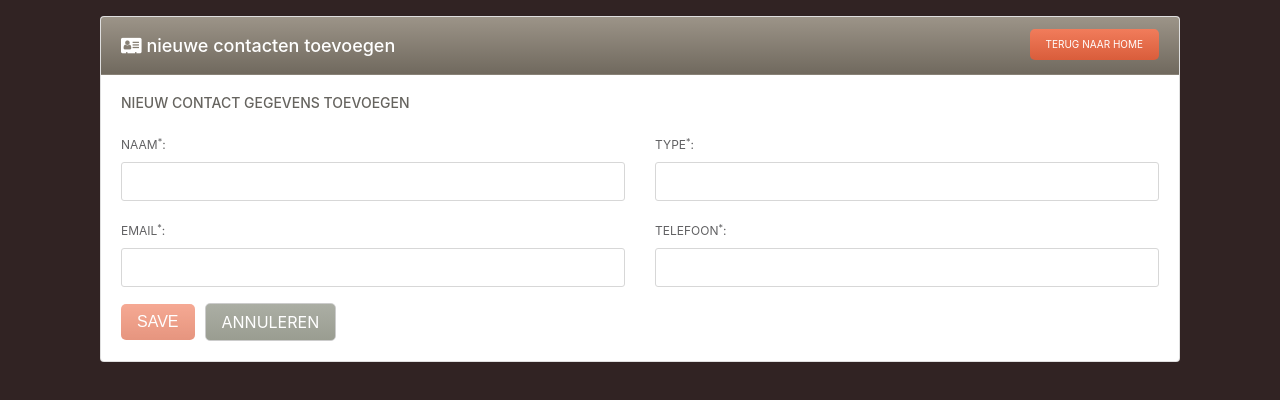
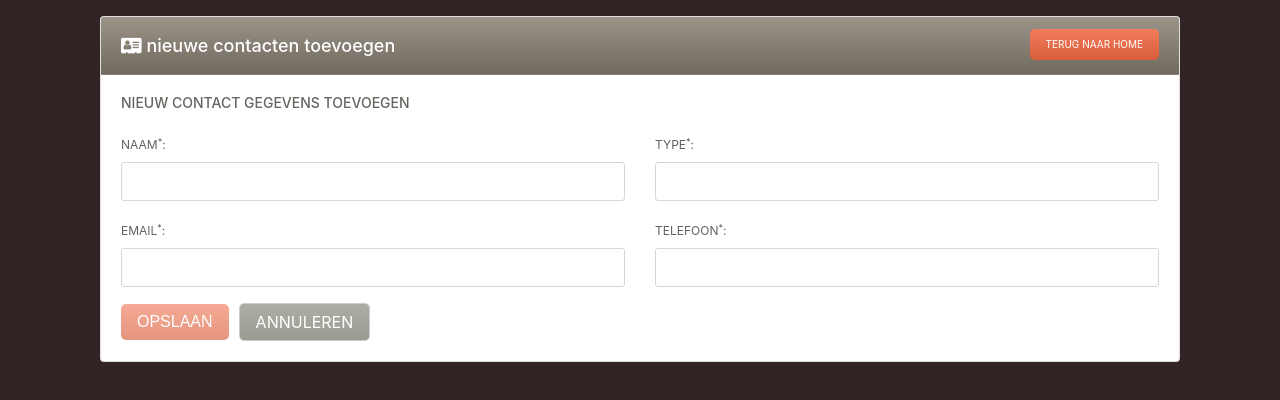
Before and after one commit to faridguzman91/vue-adresboek2, a Vue app: page /#/new in a window 1280 px wide. Shown: the top 400 px of the page. Built offline with nearby package versions, Linux system fonts and the light colour scheme.

Commit message:
Update NewUser.vue

```diff
--- a/src/views/NewUser.vue
+++ b/src/views/NewUser.vue
@@ -54,7 +54,7 @@
 
                 <div class="row control-button">
                     <div class="col-md-12">
-                        <button class="btn btn-secondary btn-orange" type="submit" :disabled='!isComplete'>Save</button>
+                        <button class="btn btn-secondary btn-orange" type="submit" :disabled='!isComplete'>opslaan</button>
                         <router-link  class="btn btn-secondary btn-gray" to="/">annuleren</router-link>
                     </div>
                 </div>
```
